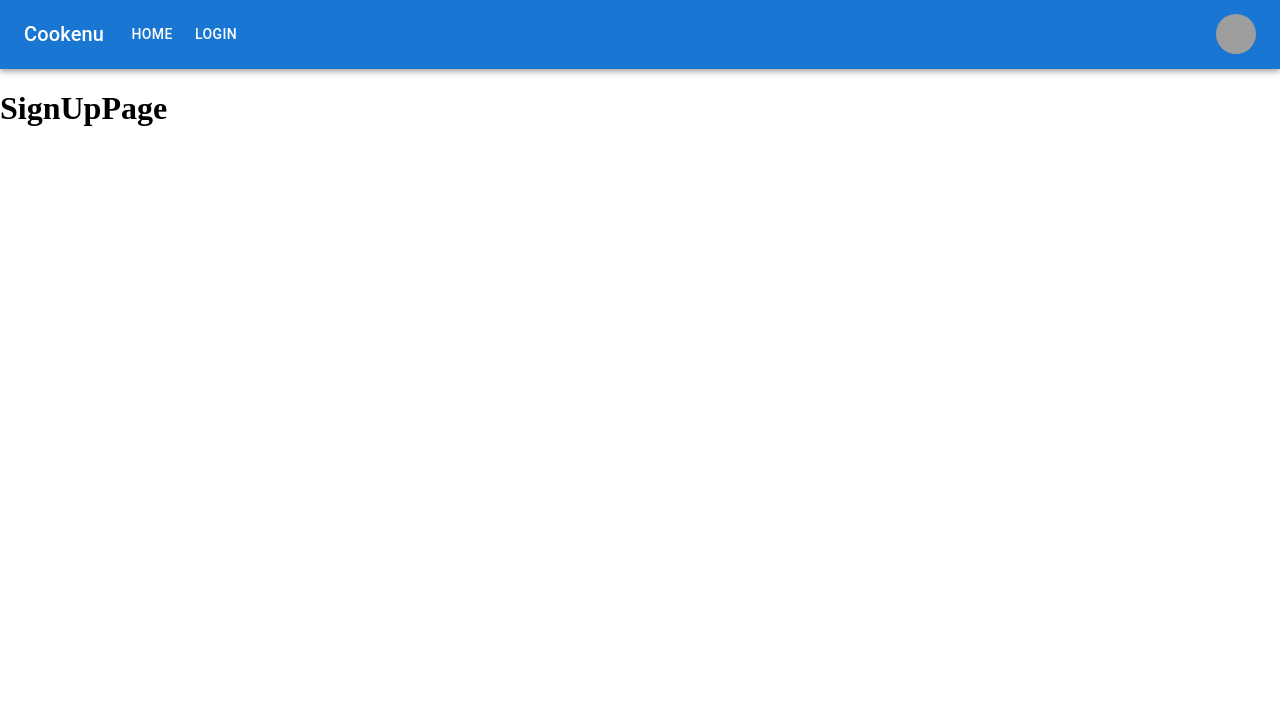
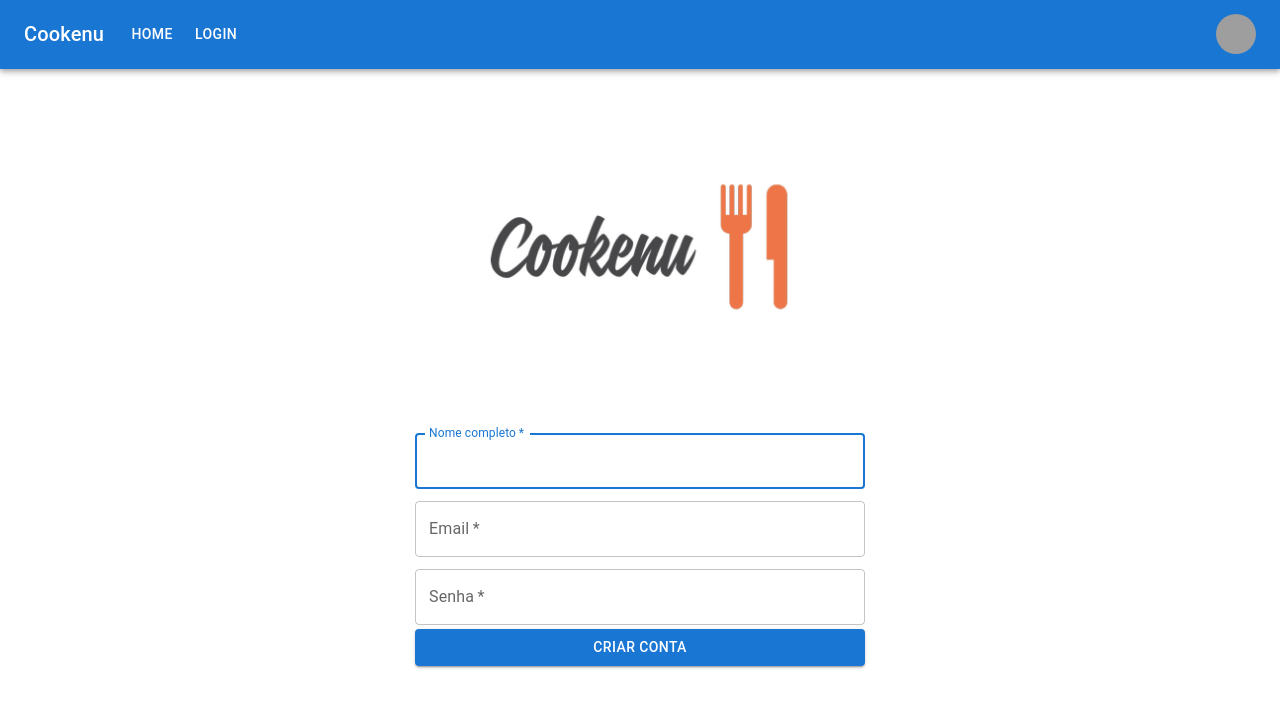
Before and after one commit to future4code/vaughan-Victor-Xavier, a React (Create React App) app in the folder modulo3/Cookenu/cookenu/: page /cadastro in a window 1280 px wide. Shown: the top 708 px of the page. Built offline with nearby package versions, Linux system fonts and the light colour scheme; grey boxes are pictures that could not be loaded.

Commit message:
sing up page

```diff
--- a/modulo3/Cookenu/cookenu/src/pages/SignUpPage/SignUpPage.js
+++ b/modulo3/Cookenu/cookenu/src/pages/SignUpPage/SignUpPage.js
@@ -1,11 +1,21 @@
 import React from "react";
+import { LogoImage, ScreenContainer } from "../LoginPage/styled";
+import logo from "../../assets/logo.png"
+import { SignUpForm } from "./SingUpForm";
+
 
 export const SignUpPage = () => {
+
     return (
-        <div>
-            <h1>SignUpPage</h1>
 
-        </div>
+        <ScreenContainer>
+            <LogoImage src={logo} />
+            <SignUpForm />
+
+
+        </ScreenContainer>
+
+
     )
 
 }
--- /dev/null
+++ b/modulo3/Cookenu/cookenu/src/pages/SignUpPage/SingUpForm.js
@@ -0,0 +1,80 @@
+import { Button, TextField } from "@mui/material"
+import { useForm } from "../../hooks/useForm"
+import { InputsContainer, ScreenContainer } from "../LoginPage/styled"
+import React from "react"
+
+
+
+
+
+
+
+export const SignUpForm = () => {
+    const [form, onchange, clear] = useForm({ email: "", password: "" })
+    const onSubmitForm = (event) => {
+        event.preventDefaut()
+    }
+    return (
+
+        <ScreenContainer>
+
+            <InputsContainer>
+                <form onSubmit={onSubmitForm} >
+                    <TextField
+                        name={"name"}
+                        value={form.name}
+                        onChange={onchange}
+                        label={"Nome completo"}
+                        variant={"outlined"}
+                        fullWidth
+                        margin="dense"
+                        required
+                        autoFocus
+
+
+
+                    />
+
+                    <TextField
+                        name={"email"}
+                        value={form.email}
+                        onChange={onchange}
+                        label={"Email"}
+                        variant={"outlined"}
+                        fullWidth
+                        margin="dense"
+                        required
+                        type={"email"}
+                    />
+                    <TextField
+                        name={"password"}
+                        value={form.password}
+                        onChange={onchange}
+                        label={"Senha"}
+                        variant={"outlined"}
+                        fullWidth
+                        margin="dense"
+                        required
+                        type={"password"}
+                    />
+
+                    <Button
+                        type="submit"
+                        fullWidth
+                        variant={"contained"}
+                        color={"primary"}
+
+                    >Criar conta
+                    </Button>
+
+
+                </form>
+            </InputsContainer>
+
+
+        </ScreenContainer>
+
+
+    )
+
+}
```
